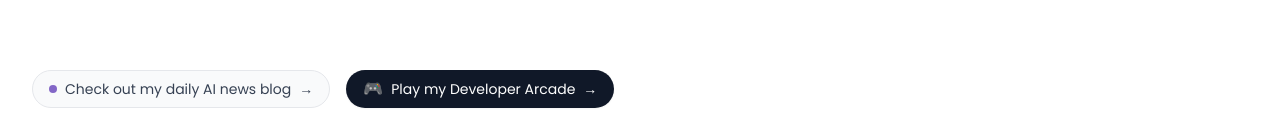
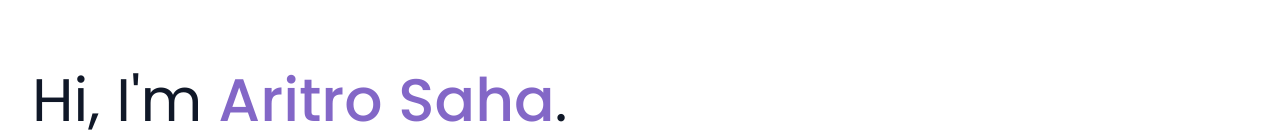
Before and after one commit to halcyon-past/Minimal-Portfolio, a React (Vite) app: page / in a window 1280 px wide. Shown: the part 154-287 px from the top of the page. Built offline with nearby package versions, Linux system fonts and the light colour scheme.

Commit message:
refactor: remove pills completely from hero section

```diff
--- a/src/components/Hero.jsx
+++ b/src/components/Hero.jsx
@@ -1,6 +1,5 @@
 import { useState, useEffect } from 'react';
 import { motion, AnimatePresence } from 'framer-motion';
-import { Link } from 'react-router-dom';
 import CurvyTextAnimation from './CurvyTextAnimation';
 
 import { createPortal } from 'react-dom';
@@ -77,35 +76,6 @@ export default function Hero() {
       {/* Main Content */}
       <section className="pt-32 pb-16 md:pt-40 md:pb-24 relative bg-white dark:bg-gray-950 cursor-default">
         <div className="container mx-auto px-4 md:px-8 overflow-hidden">
-          <motion.div
-            initial={{ y: 20, opacity: 0 }}
-            animate={{ y: showIntro ? 20 : 0, opacity: showIntro ? 0 : 1 }}
-            transition={{ duration: 0.8, delay: showIntro ? 0 : 0.1, ease: "easeOut" }}
-            className="mb-6 flex flex-wrap gap-4"
-          >
-            <a
-              href="https://siliconsync.aritro.cloud/"
-              target="_blank"
-              rel="noopener noreferrer"
-              className="inline-flex items-center gap-2 px-4 py-1.5 text-sm font-medium text-gray-700 dark:text-gray-300 bg-gray-50 dark:bg-gray-900 hover:bg-gray-100 dark:hover:bg-gray-800 border border-gray-200 dark:border-gray-800 rounded-full transition-all duration-200 hover:-translate-y-0.5"
-            >
-              <span className="relative flex h-2 w-2">
-                <span className="relative inline-flex rounded-full h-2 w-2 bg-(--amethyst)"></span>
-              </span>
-              Check out my daily AI news blog
-              <span>→</span>
-            </a>
-
-            <Link
-              to="/play"
-              className="inline-flex items-center gap-2 px-4 py-1.5 text-sm font-medium text-white bg-gray-900 hover:bg-gray-800 dark:bg-white dark:text-gray-950 dark:hover:bg-gray-100 border border-transparent rounded-full shadow-xs hover:shadow-md transition-all duration-200 hover:-translate-y-0.5"
-            >
-              <span className="text-base">🎮</span>
-              Play my Developer Arcade
-              <span>→</span>
-            </Link>
-          </motion.div>
-
           <motion.h1
             className="text-4xl md:text-6xl font-medium mb-8 text-gray-900 dark:text-gray-100"
             initial={{ y: 50, opacity: 0 }}
```
